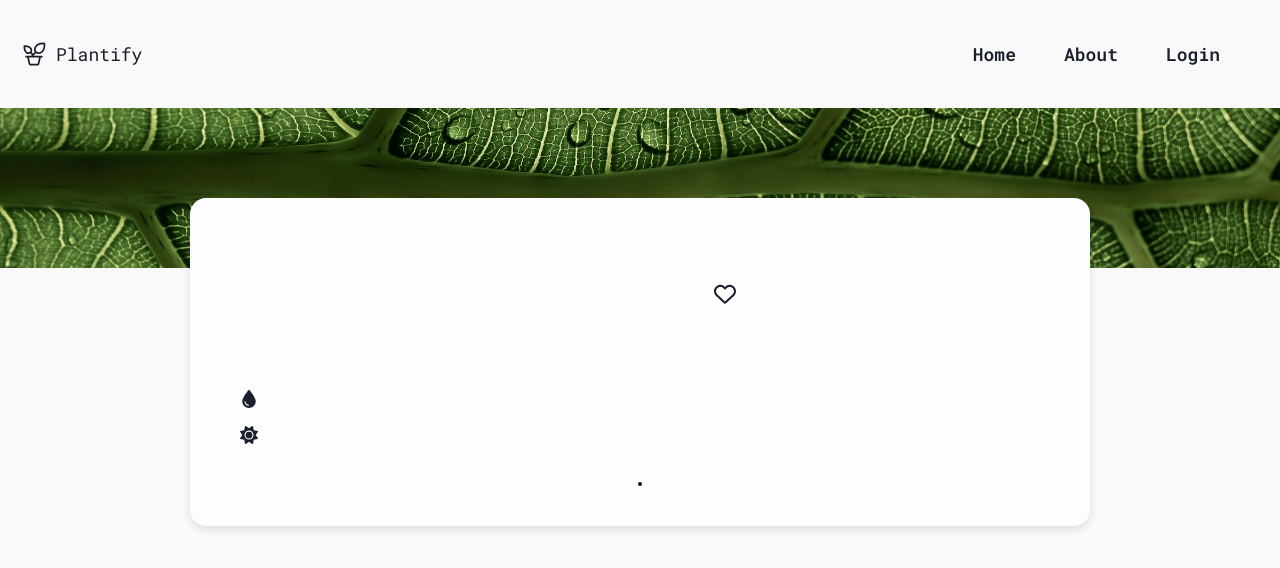
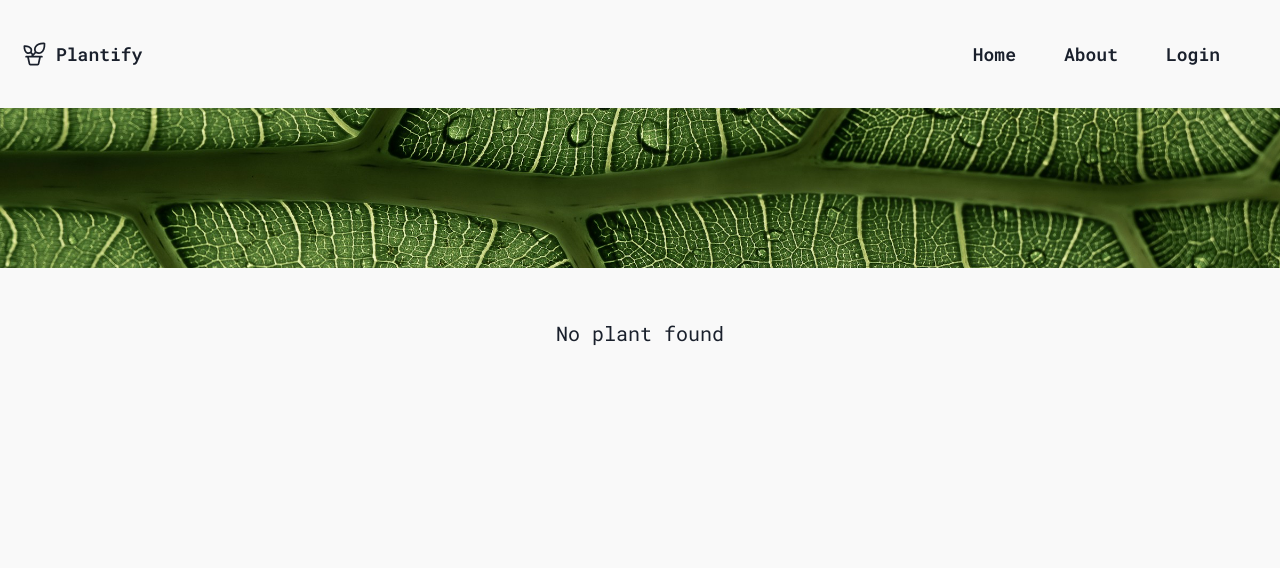
Before and after one commit to zandrastr/plantify-client, a React (Vite) app: page /plant in a window 1280 px wide. Shown: the top 568 px of the page. Built offline with nearby package versions, Linux system fonts and the light colour scheme; no server answers.

Commit message:
minor changes

```diff
--- a/src/components/ConfirmModal/ConfirmModal.scss
+++ b/src/components/ConfirmModal/ConfirmModal.scss
@@ -2,6 +2,8 @@
 
 .confirmModalWrapper {
     padding: rem(20px) rem(40px);
+    margin-left: rem(10px);
+    margin-right: rem(10px);
     font-family: $mono;
     font-weight: 600;
     text-align: center;
--- a/src/components/Nav/Nav.scss
+++ b/src/components/Nav/Nav.scss
@@ -16,6 +16,10 @@
     svg {
         font-size: rem(28px);
     }
+
+    p {
+        font-weight: 600;
+    }
 }
 
 .menuWrapperMobile {
--- a/src/components/PlantCardModal/PlantCardModal.scss
+++ b/src/components/PlantCardModal/PlantCardModal.scss
@@ -10,7 +10,7 @@
 
 .modalImg {
     width: 70%;
-    height: auto;
+    max-height: rem(200px);
     object-fit: cover;
     border-radius: rem(10px);
     box-shadow: 0 rem(4px) rem(8px) $gray-10;
--- a/src/components/WebShare/WebShare.tsx
+++ b/src/components/WebShare/WebShare.tsx
@@ -13,7 +13,7 @@ const WebShare = ({ name, latinName }: WebShareProps) => {
     <RWebShare
       data={{
         text: 'Plantify',
-        url: `${CLIENT_URL}${formatLatinNameDb(latinName)}`,
+        url: `${CLIENT_URL}plant/${formatLatinNameDb(latinName)}`,
         title: `Share - ${name}`,
       }}
       sites={['facebook', 'whatsapp', 'mail', 'copy']}
--- a/src/pages/PlantCardPage/PlantCardPage.scss
+++ b/src/pages/PlantCardPage/PlantCardPage.scss
@@ -116,7 +116,7 @@
 
     img {
         margin-top: rem(5px);
-        width: 80%;
+        max-height: rem(200px);
         height: auto;
         object-fit: cover;
         border-radius: rem(10px);
@@ -173,3 +173,10 @@
         }
     }
 }
+
+.noPlantMessage {
+    margin-top: rem(50px);
+    font-family: $mono;
+    text-align: center;
+    font-size: rem(20px);
+}
--- a/src/pages/PlantCardPage/PlantCardPage.tsx
+++ b/src/pages/PlantCardPage/PlantCardPage.tsx
@@ -9,6 +9,7 @@ import ConfirmModal from '../../components/ConfirmModal/ConfirmModal';
 import WebShare from '../../components/WebShare/WebShare';
 import './PlantCardPage.scss';
 import { FaDroplet, FaSun, FaRegHeart, FaHeart } from 'react-icons/fa6';
+import { formatLatinNameDisplay } from '../../utils/app.utils';
 
 const PlantCardPage = () => {
   const { currentUser, addToFavorites, removeFromFavorites, isLoggedIn, isPlantInFavorites } = useContext(UserContext) as IUserContext;
@@ -116,13 +117,14 @@ const PlantCardPage = () => {
   return (
     <>
       <Box className='plantCardTop'></Box>
+      {plantInfo ? (
         <VStack className={`${isMobile ? 'wrapperMobile' : 'wrapperDesktop'}`}>
           <Image src={plantInfo?.imageUrl} alt={plantInfo?.name} />
           <Heading className='name'>{plantInfo?.name}</Heading>
 
           <HStack>
             <Box className='nameHeartWrapper'>
-            <Heading className='latinName'>{plantInfo?.latinName}</Heading>
+              <Heading className='latinName'>{formatLatinNameDisplay(plantInfo?.latinName)}</Heading>
 
               <Box className='heartSymbol'>
                 {isPlantInFavorites(foundPlantInDb?._id!) ? (
@@ -153,6 +155,9 @@ const PlantCardPage = () => {
             {plantInfo && <WebShare name={plantInfo.name} latinName={plantInfo.latinName} />}
           </Box>
         </VStack>
+      ) : (
+        <Text className='noPlantMessage'>No plant found</Text>
+      )}
 
       <ConfirmModal
         message={`Please login to save the plant`}
```
Lines whose indentation alone changed are shown as unchanged.
